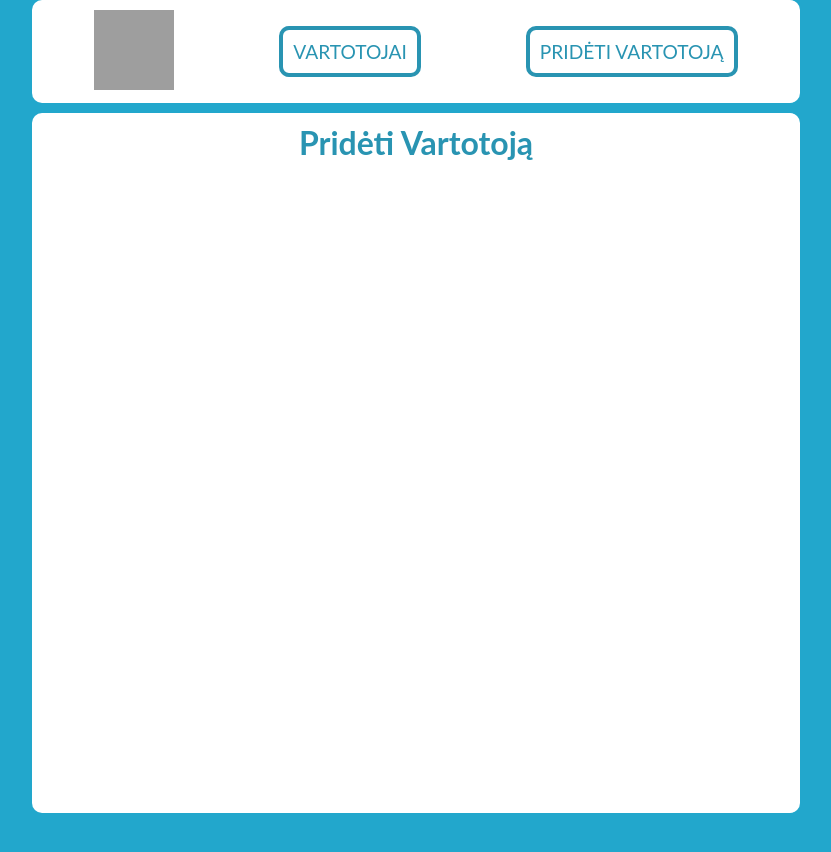
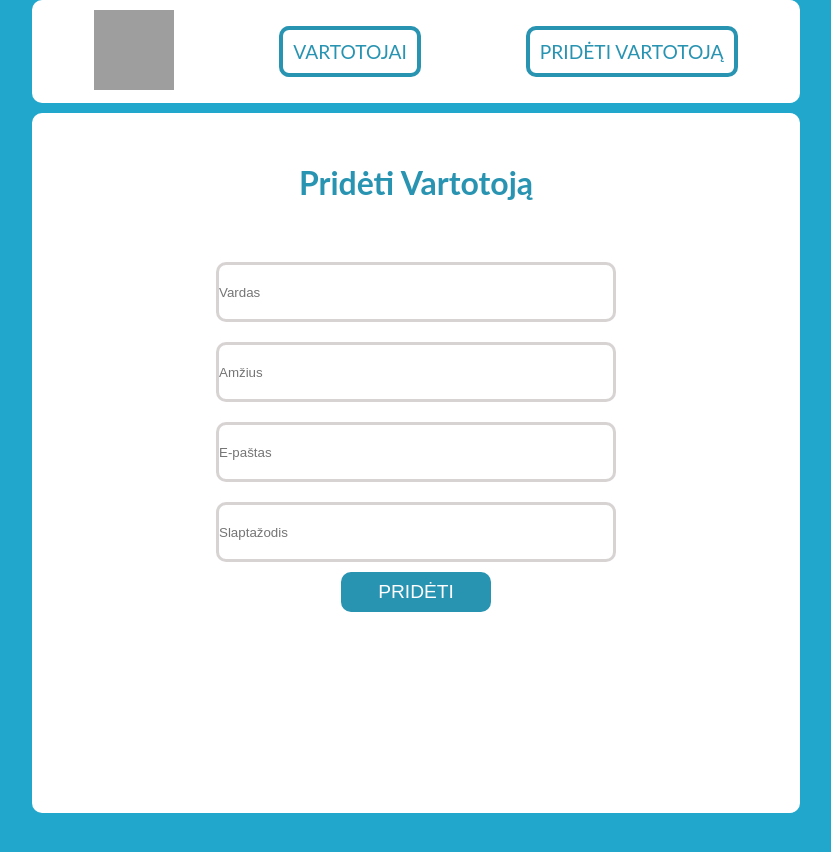
Before and after one commit to Elvisu1/vartotoju-tvarkykle-front, a React (Create React App) app: page /users-add in a window 1280 px wide. Shown: the top 852 px of the page, without its empty margins (224-1055 px from the left). Built offline with nearby package versions, Linux system fonts and the light colour scheme; grey boxes are pictures that could not be loaded.

Commit message:
inputs with style

```diff
--- a/src/pages/addUser/AddNewPage.module.css
+++ /dev/null
@@ -1,11 +0,0 @@
-.container{
-    margin-left: 20%;
-    margin-right: 20%;
-    background-color: white;
-    height: 700px;
-    border-radius: 10px;
-}
-.h1{
-    padding: 10px;
-    color: #2994b2;
-}
--- a/src/pages/addUser/AddUserPage.jsx
+++ b/src/pages/addUser/AddUserPage.jsx
@@ -1,5 +1,5 @@
 import Navbar from "../../component/Navbar/Navbar";
-import css from './AddNewPage.module.css'
+import css from './AddUserPage.module.css'
 
 function AddUserPage(){
     return(
@@ -7,6 +7,14 @@ function AddUserPage(){
             <Navbar/>
             <div className={css.container}>
                 <h1 className={css.h1}>Pridėti Vartotoją</h1>
+                <form className={css.form}>
+                    <input type='text' name='name' placeholder='Vardas'/>
+                    <input type='number' name='age' placeholder='Amžius'/>
+                    <input type='email' name='email' placeholder='E-paštas'/>
+                    <input type='password' name='password' placeholder='Slaptažodis'/>
+
+                    <button>PRIDĖTI</button>
+                </form>
 
             </div>
         </div>
--- /dev/null
+++ b/src/pages/addUser/AddUserPage.module.css
@@ -0,0 +1,41 @@
+.container{
+    margin-left: 20%;
+    margin-right: 20%;
+    background-color: white;
+    height: 700px;
+    border-radius: 10px;
+}
+.h1{
+    padding: 50px;
+    color: #2994b2;
+}
+.form{
+    display: flex;
+    flex-direction: column;
+    align-items: center;
+    justify-content: center;
+}
+.form input{
+    outline-color: #2994b2;
+    border-radius: 10px;
+    border: 3px solid rgba(206, 201, 201, 0.81);
+    width: 400px;
+    height: 60px;
+    margin: 10px;
+}
+
+.form button{
+    cursor: pointer;
+    width: 150px;
+    height: 40px;
+    border: 4px solid #2994b2;
+    border-radius: 10px;
+    background-color: #2994b2;
+    font-size: larger;
+    color: #ffffff;
+    text-decoration-line: none;
+}
+.form button:hover{
+    background-color: white;
+    color: #2994b2;
+}
--- a/src/pages/home/HomePage.jsx
+++ b/src/pages/home/HomePage.jsx
@@ -1,5 +1,5 @@
 import css from "./HomePage.module.css";
-import User from '../../assets/images/users7.png'
+import User from '../../assets/images/user3.png'
 
 function HomePage(){
     return(
--- a/src/pages/home/HomePage.module.css
+++ b/src/pages/home/HomePage.module.css
@@ -1,5 +1,5 @@
 .img{
-    width: 800px;
+    width: 600px;
     height: auto;
     margin-right: 10%;
     margin-left: 10%;
```
Also changed, not shown: src/assets/images/user3.png (added), src/assets/images/users7.png (deleted).
